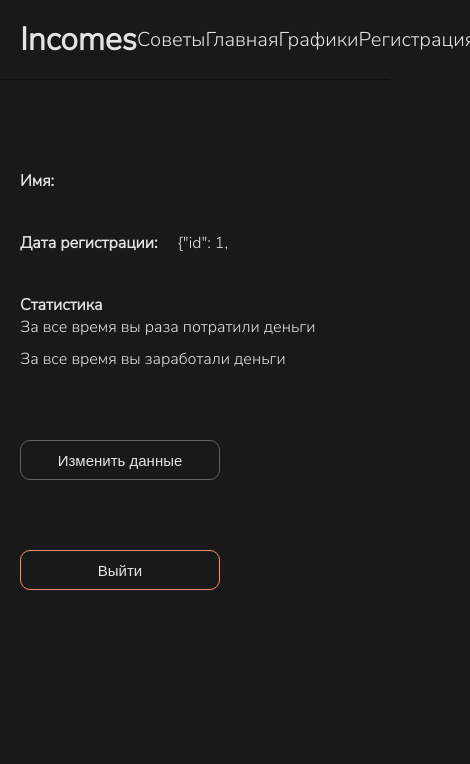
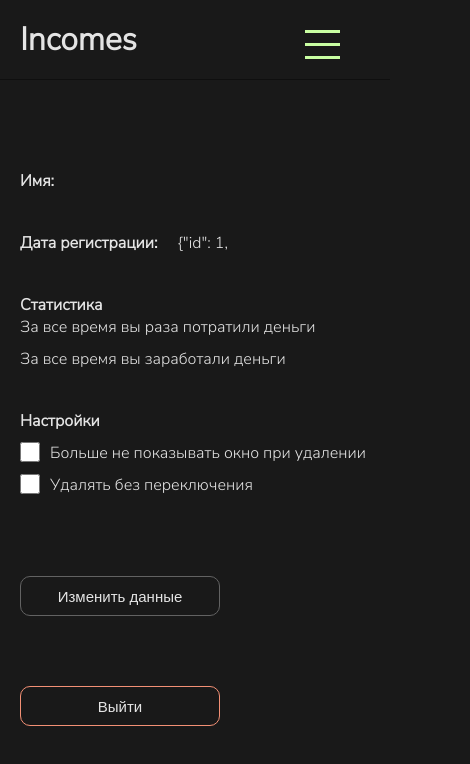
Before and after one commit to V1kaNikolaeva/diploma-project, a Vue app in the folder frontend/: page /profile in a window 390 px wide. Shown: the top 764 px of the page, 470 px wide, since content can reach past the window. Built offline with nearby package versions, Linux system fonts and the light colour scheme; no server answers; sample sign-in values are in the browser's storage.

Commit message:
adaptive

```diff
--- a/frontend/src/components/common/BalanceHistory.vue
+++ b/frontend/src/components/common/BalanceHistory.vue
@@ -239,4 +239,5 @@ td {
 .date {
   width: 40%;
 }
+
 </style>
--- a/frontend/src/components/common/NavigationBar.vue
+++ b/frontend/src/components/common/NavigationBar.vue
@@ -1,27 +1,23 @@
 <template>
   <header class="nav__header">
+    <div class="navWrapper" ref="navWrapper">
       <div class="logoWrapper">
         <div class="logo">
           <h1>Incomes</h1>
         </div>
       </div>
-
-    <div class="navWrapper">
       <nav class="nav-contanier">
-        <ul class="navigation">
-          <li>
-            <RouterLink
-              :to="{ name: 'tips' }"
-              class="link"
-              exactActiveClass="active-link"
-            >
+        <ul class="navigation" ref="navigation">
+          <li class="nav-item">
+            <RouterLink @click="closeMenu($event)" :to="{ name: 'tips' }" class="link" exactActiveClass="active-link">
               Советы
             </RouterLink>
           </li>
 
-          <li>
+          <li class="nav-item">
             <RouterLink
-              :to="{ name: 'home', params: { 'id': userStore.user.id } }"
+              @click="closeMenu($event)"
+              :to="{ name: 'home', params: { id: userStore.user.id } }"
               class="link"
               exactActiveClass="active-link"
             >
@@ -29,9 +25,10 @@
             </RouterLink>
           </li>
 
-          <li>
+          <li class="nav-item">
             <RouterLink
-              :to="{ name: 'graphs', params: { 'id': userStore.user.id } }"
+              @click="closeMenu($event)"
+              :to="{ name: 'graphs', params: { id: userStore.user.id } }"
               class="link"
               exactActiveClass="active-link"
             >
@@ -39,18 +36,15 @@
             </RouterLink>
           </li>
 
-          <li v-if="!userStore.user.isAuthenticated">
-            <RouterLink
-              :to="{ name: 'signup' }"
-              class="link"
-              exactActiveClass="active-link"
-            >
+          <li class="nav-item" v-if="!userStore.user.isAuthenticated">
+            <RouterLink @click="closeMenu($event)" :to="{ name: 'signup' }" class="link" exactActiveClass="active-link">
               Регистрация
             </RouterLink>
           </li>
 
-          <li>
+          <li class="nav-item">
             <RouterLink
+              @click="closeMenu($event)"
               :to="{ name: 'login' }"
               class="link"
               exactActiveClass="active-link"
@@ -59,6 +53,7 @@
               Войти
             </RouterLink>
             <RouterLink
+              @click="closeMenu($event)"
               :to="{ name: 'profile' }"
               class="link"
               exactActiveClass="active-link"
@@ -68,29 +63,51 @@
             </RouterLink>
           </li>
         </ul>
+        <div class="hamburger" ref="hamburger" @click="menu()">
+          <div class="bar"></div>
+          <div class="bar"></div>
+          <div class="bar"></div>
+        </div>
       </nav>
     </div>
-
   </header>
 </template>
 
 <script setup>
 import { RouterLink } from 'vue-router';
 import { useUserStore } from '@/stores/user';
-import { computed } from 'vue';
+import { onClickOutside } from '@vueuse/core';
+import { computed, ref } from 'vue';
 
 const props = defineProps({
   userName: {
     required: true,
-  }
-})
+  },
+});
 
-const userStore = useUserStore()
+const userStore = useUserStore();
 
 const userNameExist = computed(() => {
-  return userStore.user.name ? userStore.user.name : 'Войти'
-})
+  return userStore.user.name ? userStore.user.name : 'Войти';
+});
 
+const hamburger = ref(null);
+const navigation = ref(null);
+const navWrapper = ref(null);
+
+onClickOutside(navWrapper, (event) => closeMenu(event));
+
+const closeMenu = (e) => {
+  const withinBoundaries = e.composedPath().includes(hamburger) || e.composedPath().includes(navigation);
+  if (!withinBoundaries) {
+    hamburger.value.classList.remove('active');
+    navigation.value.classList.remove('active');
+  }
+};
+const menu = () => {
+  hamburger.value.classList.toggle('active');
+  navigation.value.classList.toggle('active');
+};
 </script>
 
 <style scoped>
@@ -109,13 +126,16 @@ const userNameExist = computed(() => {
   z-index: 4;
   border-bottom: 1px solid var(--main-line);
 }
-.logoWrapper{
+.logoWrapper {
   height: 100%;
   align-items: center;
   display: inline-flex;
 }
 .navWrapper {
-  width: 700px;
+  display: flex;
+  flex-direction: row;
+  justify-content: space-between;
+  width: 1100px;
 }
 
 .nav-contanier {
@@ -140,24 +160,88 @@ const userNameExist = computed(() => {
   width: 0;
   height: 1px;
   background: var(--light-green);
-    transition: width .3s;
+  transition: width 0.3s;
 }
 .link:hover::after {
   width: 100%;
-    transition: width .3s;
+  transition: width 0.3s;
 }
 .link:hover {
   color: var(--light-green);
-  transition: .3s;
+  transition: 0.3s;
 }
 
 .active-link {
   color: var(--light-green);
   border-bottom: 1px var(--light-green) solid;
 }
+.nav-item {
+  margin-right: 60px;
+}
+.nav-item:last-child {
+  margin-right: 0;
+}
 
 .nav__active {
-  color: var(--light-green)
+  color: var(--light-green);
+}
+.hamburger {
+  display: none;
+  cursor: pointer;
 }
 
+.bar {
+  display: block;
+  width: 35px;
+  height: 3px;
+  margin: 10px;
+  -webkit-transition: all 0.3s ease-in-out;
+  transition: all 0.3s ease-in-out;
+  background-color: var(--light-green);
+}
+
+@media (max-width: 768px) {
+  .hamburger {
+    display: block;
+    margin-right: 20px;
+  }
+
+  .hamburger.active .bar:nth-child(2) {
+    opacity: 0;
+  }
+
+  .hamburger.active .bar:nth-child(1) {
+    transform: translateY(14px) rotate(46deg);
+  }
+
+  .hamburger.active .bar:nth-child(3) {
+    transform: translateY(-12px) rotate(-46deg);
+  }
+  .navWrapper {
+    width: 100%;
+    display: flex;
+    flex-direction: row;
+    justify-content: space-between;
+  }
+  .navigation {
+    display: flex;
+    position: fixed;
+    left: -100%;
+    top: 80px;
+    flex-direction: column;
+    background-color: var(--main-bg);
+    width: 100%;
+    height: 250px;
+    align-items: center;
+    transition: 0.3s;
+  }
+
+  .nav-item {
+    margin: 16px 0;
+  }
+
+  .navigation.active {
+    left: 0;
+  }
+}
 </style>
--- a/frontend/src/components/common/SettingsBar.vue
+++ b/frontend/src/components/common/SettingsBar.vue
@@ -350,4 +350,19 @@ const activeColorChange = computed(() => {
 .icon-leave-to {
   transform: rotate(90deg);
 }
+
+@media (max-width: 768px) {
+  .settings__contanier {
+    position: relative;
+    height: auto;
+    width: 200px;
+    padding: 0;
+  }
+  .contanier {
+    align-items: normal;
+  }
+  .button__wrapper {
+    margin: 10px 0px 10px 0px;
+  }
+}
 </style>
--- a/frontend/src/components/common/TheCards.vue
+++ b/frontend/src/components/common/TheCards.vue
@@ -42,7 +42,7 @@ const props = defineProps({
     type: String,
     required: true,
     default: 'all',
-    // validator: (value) => ['up', 'down', 'common'].includes(value)
+    validator: (value) => ['medications', 'products', 'entertainment', 'electronics', 'trips', 'cloth', 'present', 'other', 'all'].includes(value)
   },
   sortQuantityByDate: {
     type: String,
@@ -138,7 +138,6 @@ const spendingsSortedWithDates = computed(() => {
       differentDates.push({ date: allDates[i], newLineIndex: i, cards: [] });
       differentDates.at(-1).cards.push(sortedCards.value[i]);
     } else {
-      console.log(differentDates)
       // Если дата такая же как прошлая то новая группа cards не генерируется
       //Просто вставляю расход в последнюю группу
       differentDates.at(-1).cards.push(sortedCards.value[i]);
--- a/frontend/src/components/ui/UiCheckbox.vue
+++ b/frontend/src/components/ui/UiCheckbox.vue
@@ -1,6 +1,8 @@
 <template>
-  <input type="checkbox" :id="id" v-model="model" :value="props.value"/>
-  <label :for="id">{{ props.checkboxText }}</label>
+  <div class="checkbox__wrapper">
+    <input class="input-checkbox" type="checkbox" :id="id" v-model="model" :value="props.value"/>
+    <label class="checkbox-label" :for="id">{{ props.checkboxText }}</label>
+  </div>
 </template>
 
 <script setup>
@@ -35,4 +37,17 @@ const model = computed({
 });
 </script>
 
-<style scoped></style>
+<style scoped>
+.checkbox__wrapper {
+  display: flex;
+  flex-direction: row;
+  margin: 10px 0px 10px 0px;
+}
+.input-checkbox {
+  width: 20px;
+  height: 20px;
+}
+.checkbox-label {
+  margin-left: 10px;
+}
+</style>
--- a/frontend/src/components/ui/UiModalWindow.vue
+++ b/frontend/src/components/ui/UiModalWindow.vue
@@ -55,9 +55,9 @@ const outsideClose = () => {
   border-radius: 10px;
 }
 
-/* .close__modal {
-    width: 35px;
-    height: 35px;
-    background-image: url(../assets/icons/icons8-close.svg)
-} */
+@media(max-width: 768px) {
+ .modal__content {
+  padding: 30px 10px 30px 10px;
+ }
+}
 </style>
--- a/frontend/src/stores/stats.js
+++ b/frontend/src/stores/stats.js
@@ -26,5 +26,13 @@ export const useStatsStore = defineStore({
       localStorage.setItem("stats.spending", this.stats.spending);
       localStorage.setItem("stats.balance", this.stats.balance);
     },
+
+    removeStats() {
+      this.stats.spending = null;
+      this.stats.balance = null;
+
+      localStorage.setItem("stats.spending", '');
+      localStorage.setItem("stats.balance", '');
+    }
   },
 });
--- a/frontend/src/views/ProfileView.vue
+++ b/frontend/src/views/ProfileView.vue
@@ -18,10 +18,24 @@
           <p class="account-p">За все время вы {{ statsStore.stats.balance }} заработали деньги</p>
         </div>
       </div>
+      <div class="settings">
+        <strong><p class="account-p">Настройки</p></strong>
+        <div class="checkboxes-contanier" v-for="checkbox in checkboxes">
+          <UiCheckbox
+            v-model:checked="checkbox.checked"
+            :checkboxText="checkbox.text"
+            :id="checkbox.id"
+            :value="checkbox.checked"
+          />
+        </div>
+      </div>
       <div class="quit-change-contanier">
-        <UiButton @click="change" class="button-default" :withoutIcon="true" buttonType="default"><p>Изменить данные</p></UiButton>
+        <UiButton @click="" class="button-default" :withoutIcon="true" buttonType="default"
+          ><p>Изменить данные</p></UiButton
+        >
         <UiButton @click="quit" class="button-cancel" :withoutIcon="true" buttonType="cancel"><p>Выйти</p></UiButton>
       </div>
+
     </div>
   </div>
 </template>
@@ -31,10 +45,36 @@ import { useUserStore } from '@/stores/user';
 import { dateFormatterISO } from '../utils/dateFormatter';
 import { useStatsStore } from '@/stores/stats';
 import UiButton from '@/components/ui/UiButton.vue';
+import UiCheckbox from '@/components/ui/UiCheckbox.vue';
 import { useRouter } from 'vue-router';
+import { useModalWindowStore } from '@/stores/modalWindow';
+import { ref, watch } from 'vue';
 //выйти из акка
 const userStore = useUserStore();
 const statsStore = useStatsStore();
+const modalWindowStore = useModalWindowStore();
+
+const checkboxes = ref([
+  {
+    text: 'Больше не показывать окно при удалении',
+    checked: modalWindowStore.settings.showDeleteSpending,
+    id: 'showDeleteSpending'
+  },
+  {
+    text: 'Удалять без переключения',
+    checked: modalWindowStore.settings.switchDeleteSpending,
+    id: 'switchDeleteSpending',
+  },
+]);
+
+watch(() => {
+  console.log('imherre', checkboxes.value)
+  modalWindowStore.setSettings({
+    showDeleteSpending: checkboxes.value[0].checked,
+    switchDeleteSpending: checkboxes.value[1].checked,
+  })
+})
+
 const router = useRouter();
 const quit = () => {
   router.push({ name: 'login' });
@@ -57,7 +97,8 @@ const quit = () => {
 }
 
 .register-date-contanier,
-.stats-contanier {
+.stats-contanier,
+.settings {
   margin-top: 40px;
 }
 
@@ -98,7 +139,8 @@ const quit = () => {
   .quit-change-contanier {
     flex-direction: column;
     justify-content: space-between;
-    height: 150px
+    height: 150px;
+    width: auto;
   }
 }
 </style>
```
Also changed, not shown: frontend/src/views/GraphsView.vue (+20 -6 lines), frontend/src/views/HomeView.vue (+25 -6 lines), 1 other file (tests, documents, lock files or other folders). Lines whose indentation alone changed are shown as unchanged.
